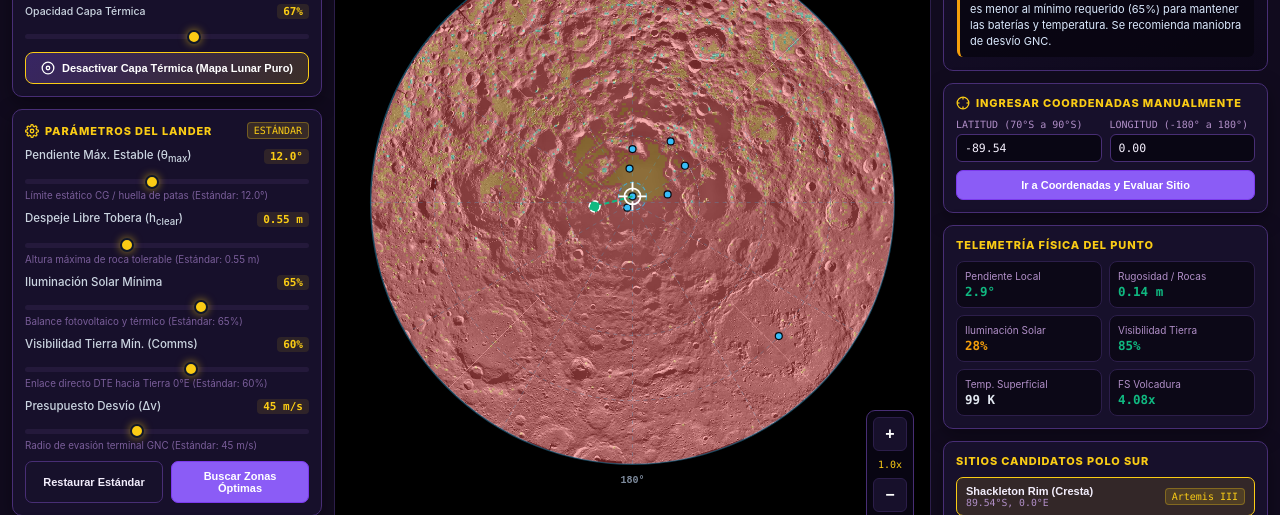
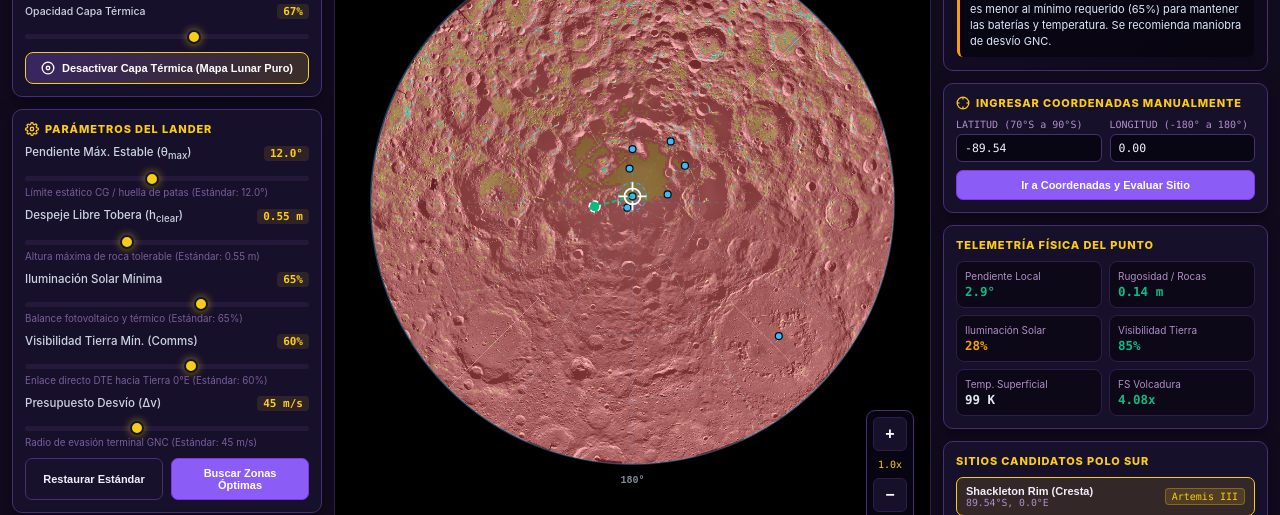
Before and after one commit to ElAngelZ/MOON-AIM, a plain HTML site: page index.html in a window 1280 px wide. Shown: the part 224-739 px from the top of the page. Drawn offline with Linux system fonts and the light colour scheme; no server answers.

Commit message:
Delete widget in Lander Parameters

```diff
--- a/index.html
+++ b/index.html
@@ -89,7 +89,6 @@
           <svg width="14" height="14" viewBox="0 0 24 24" fill="none" stroke="currentColor" stroke-width="2.2"><circle cx="12" cy="12" r="3"/><path d="M19.4 15a1.65 1.65 0 0 0 .33 1.82l.06.06a2 2 0 0 1-2.83 2.83l-.06-.06a1.65 1.65 0 0 0-1.82-.33 1.65 1.65 0 0 0-1 1.51V21a2 2 0 0 1-4 0v-.09A1.65 1.65 0 0 0 9 19.4a1.65 1.65 0 0 0-1.82.33l-.06.06a2 2 0 0 1-2.83-2.83l.06-.06a1.65 1.65 0 0 0 .33-1.82 1.65 1.65 0 0 0-1.51-1H3a2 2 0 0 1 0-4h.09A1.65 1.65 0 0 0 4.6 9a1.65 1.65 0 0 0-.33-1.82l-.06-.06a2 2 0 0 1 2.83-2.83l.06.06a1.65 1.65 0 0 0 1.82.33H9a1.65 1.65 0 0 0 1-1.51V3a2 2 0 0 1 4 0v.09a1.65 1.65 0 0 0 1 1.51 1.65 1.65 0 0 0 1.82-.33l.06-.06a2 2 0 0 1 2.83 2.83l-.06.06a1.65 1.65 0 0 0-.33 1.82V9a1.65 1.65 0 0 0 1.51 1H21a2 2 0 0 1 0 4h-.09a1.65 1.65 0 0 0-1.51 1z"/></svg>
           <span id="tParamsTitle">Parámetros del Lander</span>
         </span>
-        <span class="widget-badge" id="tStdBadge">ESTÁNDAR</span>
       </div>
 
       <!-- Slope Limit -->
```
